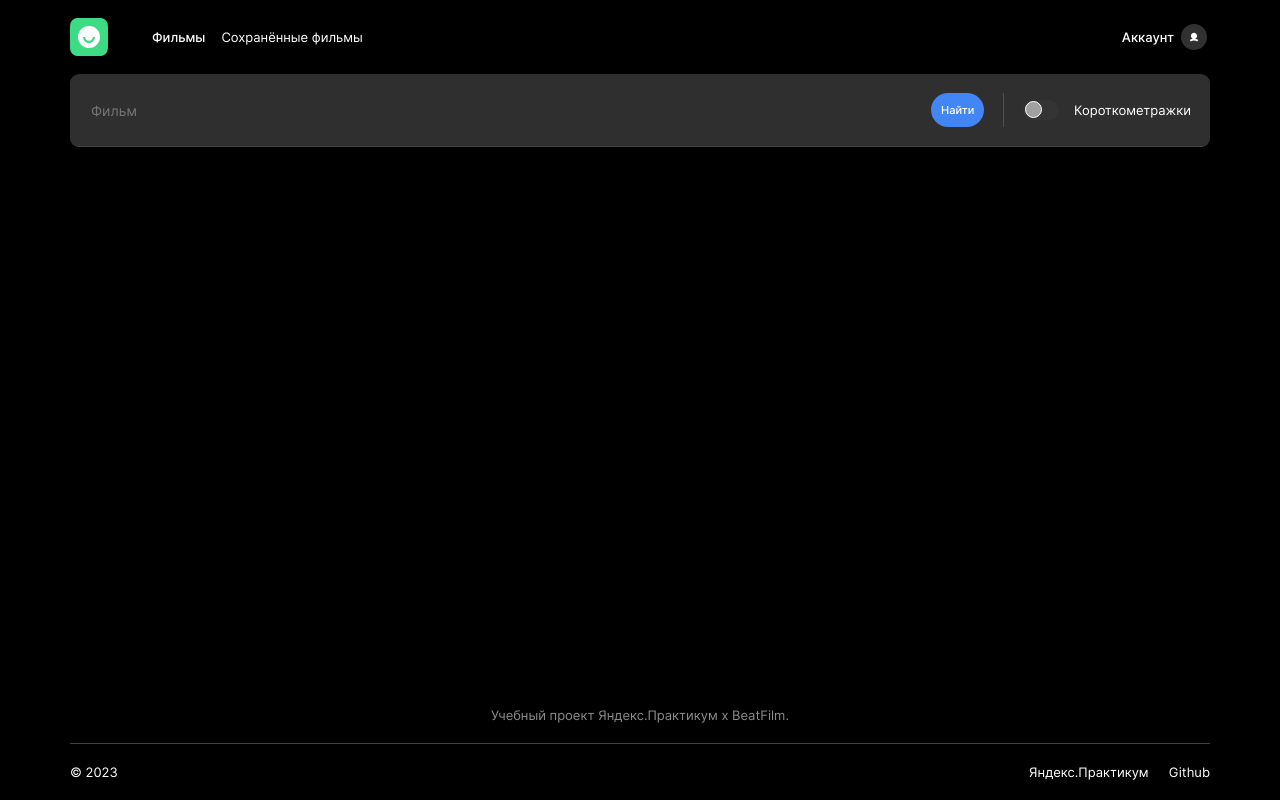
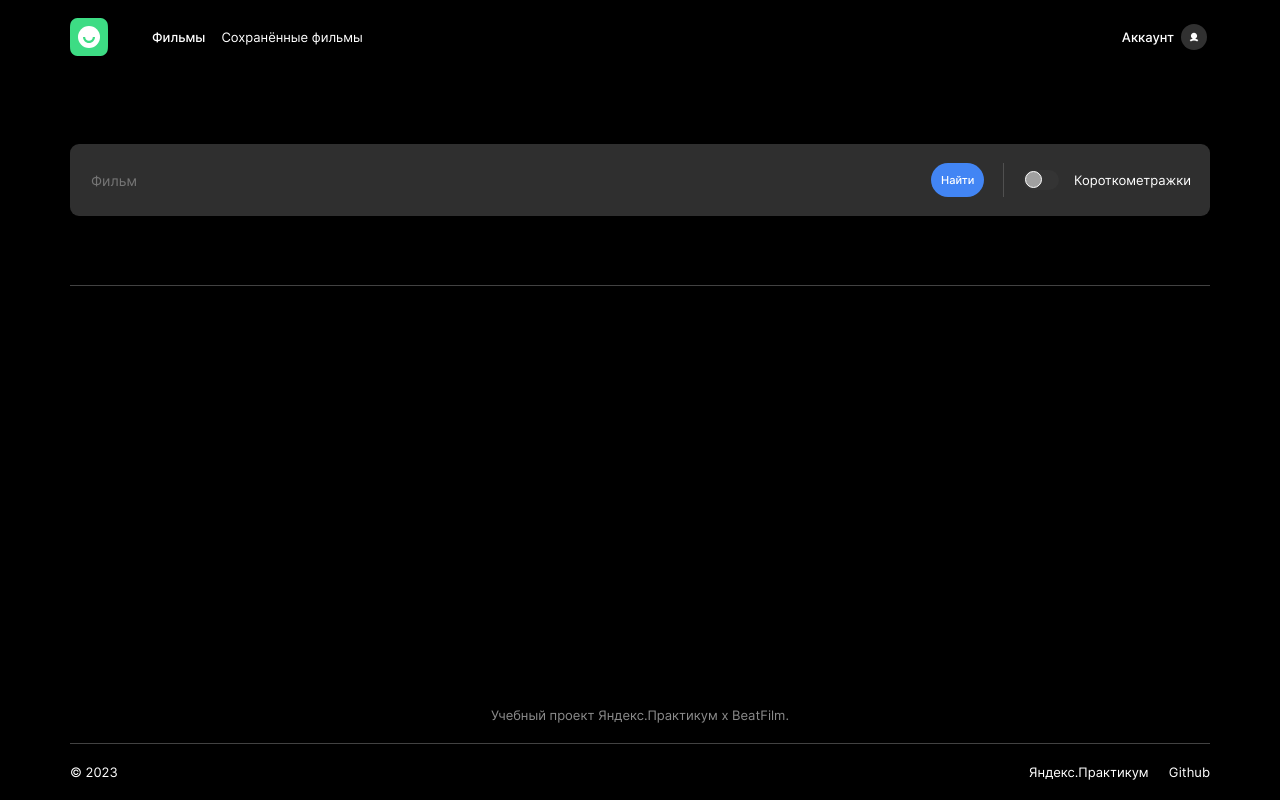
Before and after one commit to krylovis/movies-explorer-frontend, a React (Create React App) app: page /movies in a window 1280 px wide. Built offline with nearby package versions, Linux system fonts and the light colour scheme.

Commit message:
fix search-form css

```diff
--- a/src/components/SearchForm/SearchForm.css
+++ b/src/components/SearchForm/SearchForm.css
@@ -1,18 +1,13 @@
 .search-form {
-  /* display: flex; */
-  /* padding: 80px 70px; */
+  display: flex;
+  background-color: #2F2F2F;
+  padding: 19px;
+  border-radius: 9px;
 }
 
-.search-form__container {
-  display: flex;
-  box-sizing: border-box;
-  max-width: 1140px;
-  margin: 0 auto;
-  background-color: #2F2F2F;
+.section-container__wrapper_type_search-form {
+  padding: 70px 0 69px;
   border-bottom: 1px solid #424242;
-  padding: 19px;
-  border-radius: 9px;
-  width: 100%;
 }
 
 .search-form__form {
--- a/src/components/SearchForm/SearchForm.jsx
+++ b/src/components/SearchForm/SearchForm.jsx
@@ -19,7 +19,7 @@ export default function SearchForm() {
   return (
     <SectionContainer type="type_search-form">
 
-      <div className="search-form__container">
+      <div className="search-form">
         <form
           action="queryAction"
           onSubmit={handleSubmit}
```
